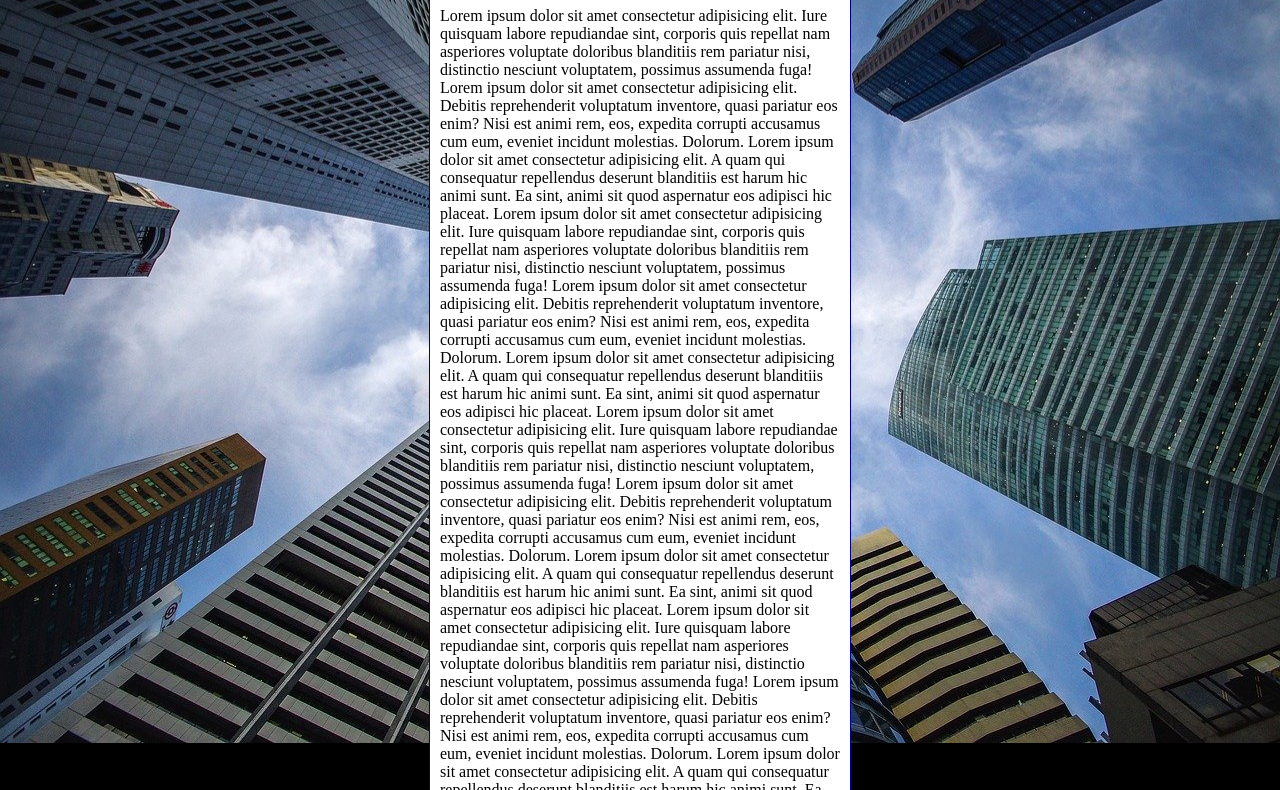
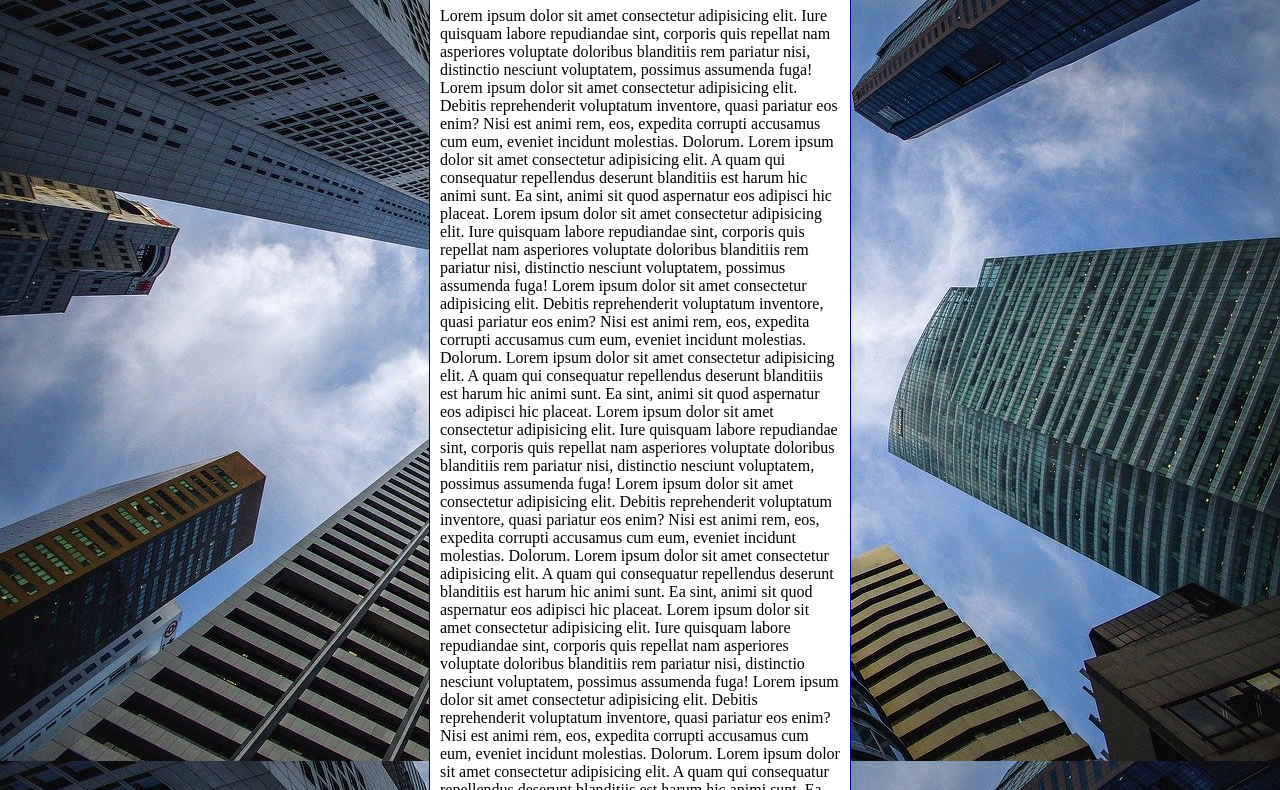
Before and after one commit to NicolasCampanate/html-css, a plain HTML site: page exercicios/ex022/fundo006.html in a window 1280 px wide. Shown: the part 92-882 px from the top of the page. Drawn offline with Linux system fonts and the light colour scheme.

Commit message:
att ex022

```diff
--- a/exercicios/ex022/fundo006.html
+++ b/exercicios/ex022/fundo006.html
@@ -3,23 +3,25 @@
 <head>
     <meta charset="UTF-8">
     <meta name="viewport" content="width=device-width, initial-scale=1.0">
-    <title>Fundos</title>
+    <title>Fundo fixo de tela</title>
     <style>
         body{
             height: 100vh;
             background-color: black;
-            background-image: url(imagens/wallpaper002.jpg);
+            background-image: url('imagens/wallpaper002.jpg');
             background-position: center center;
-            background-repeat: no-repeat;
             background-size: cover;
+            background-attachment: fixed;
+            background: black url('imagens/wallpaper002.jpg') center center  no-repeat cover fixed;
         }
         main{
             background-color: white;
-            width: 400px;
+            max-width: 400px;
             padding: 10px;
             margin: auto;
             border: 1px solid darkblue;
             border-radius: 15px;
+
         }
     </style>
 </head>
```
